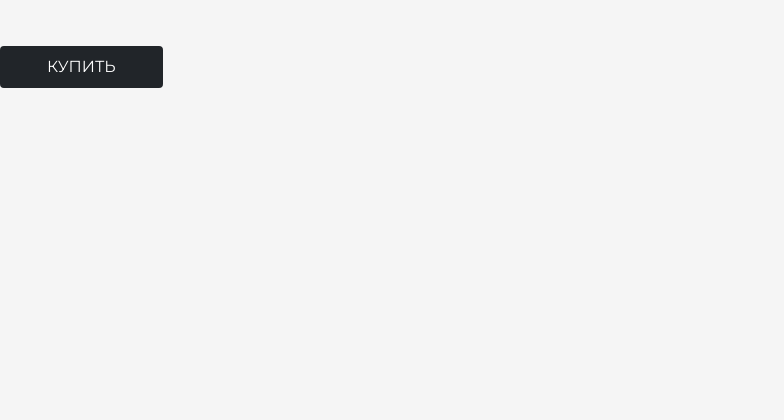
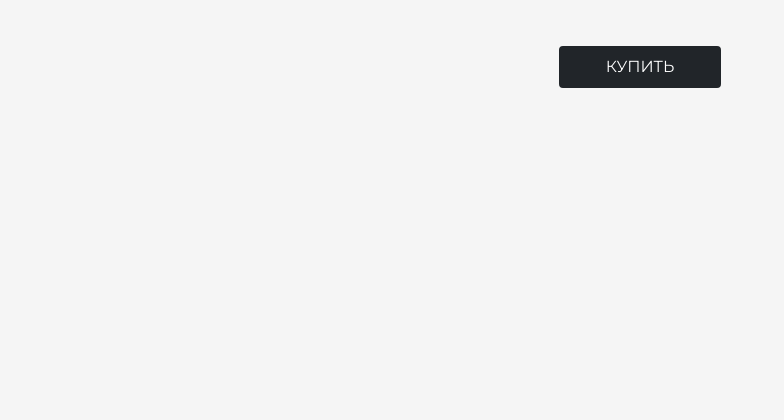
Before and after one commit to Yura192c/manifest-store_v1, a Django app: page /cart/ in a window 1280 px wide. Shown: the part 140-560 px from the top of the page, without its empty margins (0-784 px from the left). Run offline with Django 4.2, Linux system fonts and the light colour scheme; parts of the project's set-up code (start-up, migrations or seed data) failed here and were passed over; some libraries are stand-ins or nearby versions.

Commit message:
fix bug for adaptive displays

```diff
--- a/src/cart/static/cart/css/detail.css
+++ b/src/cart/static/cart/css/detail.css
@@ -80,11 +80,7 @@
 
 .container {
     display: grid;
-    /*grid-template-columns: 650px 100px;*/
-    grid-template-columns: repeat(auto-fit, minmax(620px, 100px));
-
     grid-gap: 20px 20px;
-
 }
 
 .product-card-cart {
@@ -115,3 +111,10 @@
     color: #212529;
     text-decoration: none;
 }
+
+.text-right {
+    display: flex;
+    align-content: center;
+    justify-content: center;
+    align-items: center;
+}
```
